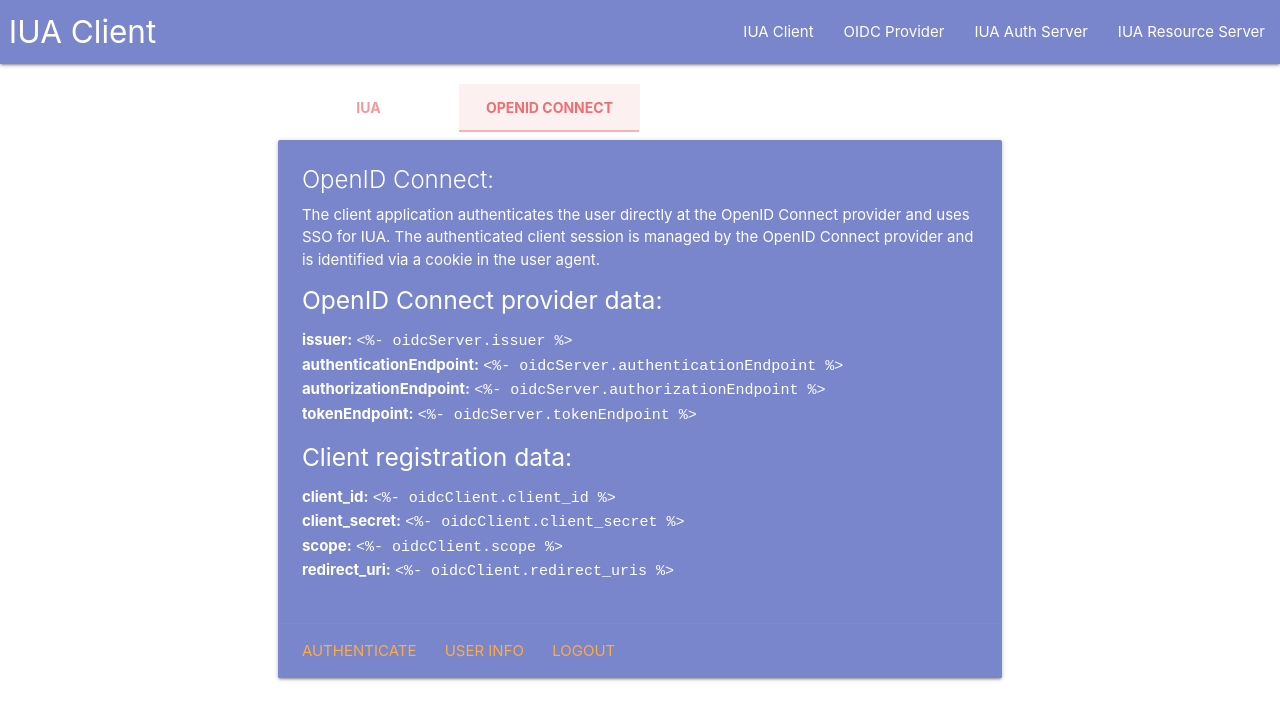
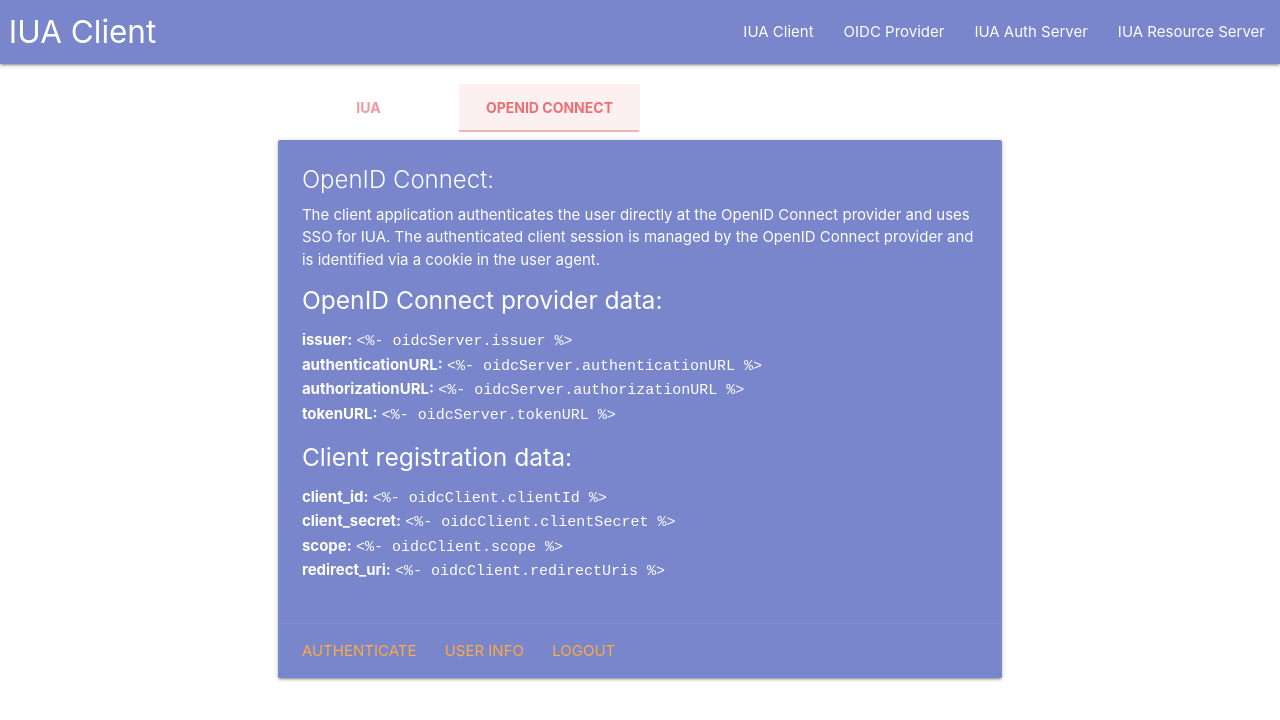
Before and after one commit to msmock/IUA-rough-and-ready, a website: page files/client/index.html in a window 1280 px wide. Both pictures are taken after a click on the link "OPENID CONNECT". Drawn offline with nearby package versions, Linux system fonts and the light colour scheme.

Commit message:
fixed missing info on index page

```diff
--- a/files/client/index.html
+++ b/files/client/index.html
@@ -62,8 +62,8 @@
                 <p>
                 <ul>
                   <li><b>issuer:</b> <code><%- iuaServer.issuer %></code></li>
-                  <li><b>authorizationEndpoint:</b> <code><%- iuaServer.authorizationEndpoint %></code></li>
-                  <li><b>tokenEndpoint:</b> <code><%- iuaServer.tokenEndpoint %></code></li>
+                  <li><b>authorizationURL:</b> <code><%- iuaServer.authorizationURL %></code></li>
+                  <li><b>tokenURL:</b> <code><%- iuaServer.tokenURL %></code></li>
                 </ul>
                 </p>
                 <h5> Client registration data:</h5>
@@ -101,19 +101,19 @@
                 <p>
                 <ul>
                   <li><b>issuer:</b> <code><%- oidcServer.issuer %></code></li>
-                  <li><b>authenticationEndpoint:</b> <code><%- oidcServer.authenticationEndpoint %></code></li>
-                  <li><b>authorizationEndpoint:</b> <code><%- oidcServer.authorizationEndpoint %></code></li>
-                  <li><b>tokenEndpoint:</b> <code><%- oidcServer.tokenEndpoint %></code></li>
+                  <li><b>authenticationURL:</b> <code><%- oidcServer.authenticationURL %></code></li>
+                  <li><b>authorizationURL:</b> <code><%- oidcServer.authorizationURL %></code></li>
+                  <li><b>tokenURL:</b> <code><%- oidcServer.tokenURL %></code></li>
                 </ul>
                 </p>
                 <p>
                 <h5> Client registration data:</h5>
                 <p>
                 <ul>
-                  <li><b>client_id:</b> <code><%- oidcClient.client_id %></code></li>
-                  <li><b>client_secret:</b> <code><%- oidcClient.client_secret %></code></li>
+                  <li><b>client_id:</b> <code><%- oidcClient.clientId %></code></li>
+                  <li><b>client_secret:</b> <code><%- oidcClient.clientSecret %></code></li>
                   <li><b>scope:</b> <code><%- oidcClient.scope %></code></li>
-                  <li><b>redirect_uri:</b> <code><%- oidcClient.redirect_uris %></code></li>
+                  <li><b>redirect_uri:</b> <code><%- oidcClient.redirectUris %></code></li>
                 </ul>
                 </p>
                 </p>
```
Also changed, not shown: iuaServer.js (+6 -6 lines).
